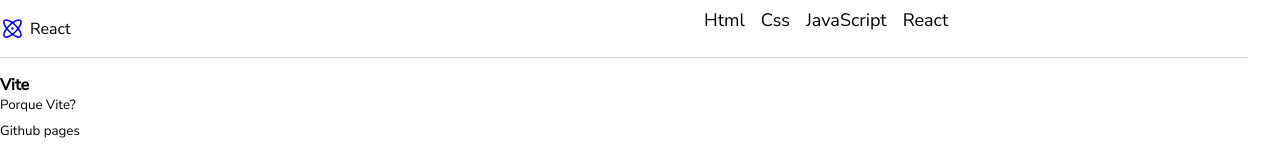
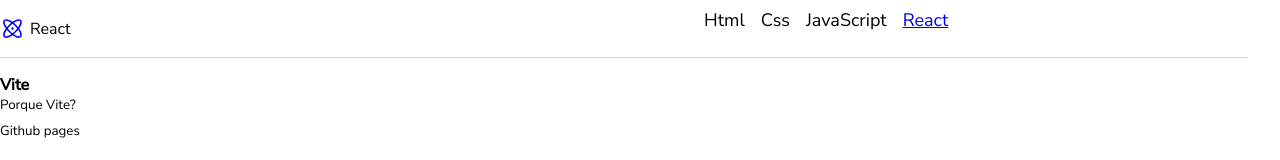
Before and after one commit to RafahOlive/basededados, a React (Vite) app: page /basededados/react in a window 1280 px wide. Shown: the top 160 px of the page. Built offline with nearby package versions, Linux system fonts and the light colour scheme.

Commit message:
teste navlink react

```diff
--- a/src/components/Header/index.tsx
+++ b/src/components/Header/index.tsx
@@ -1,5 +1,6 @@
 // import { useState } from "react";
 // import { ReactSideBar } from "../Sidebar/ReactSideBar";
+import { NavLink } from "react-router-dom";
 import { TopDiv, MainDiv } from "./styles";
 // import { HtmlSideBar } from "../Sidebar/HtmlSideBar";
 // import { CssSideBar } from "../Sidebar/CssSideBar";
@@ -30,7 +31,11 @@ export function Header() {
         <button>Html</button>
         <button>Css</button>
         <button>JavaScript</button>
-        <button>React</button>
+        <button>
+          <NavLink to="/basededados/react">
+          React
+          </NavLink>
+          </button>
       </TopDiv>
       {/* <SideBar>
         {react && <ReactSideBar />}
```
